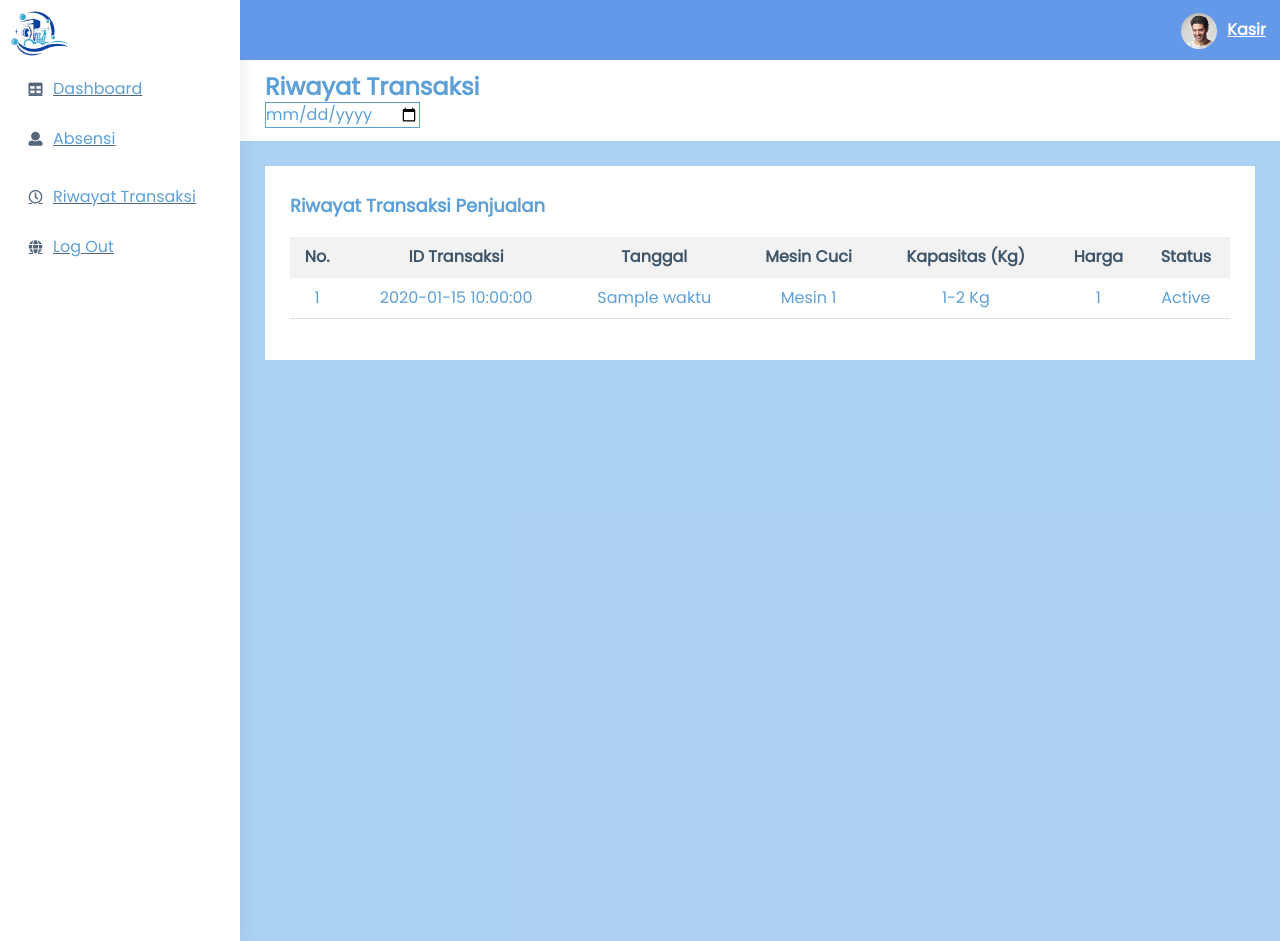
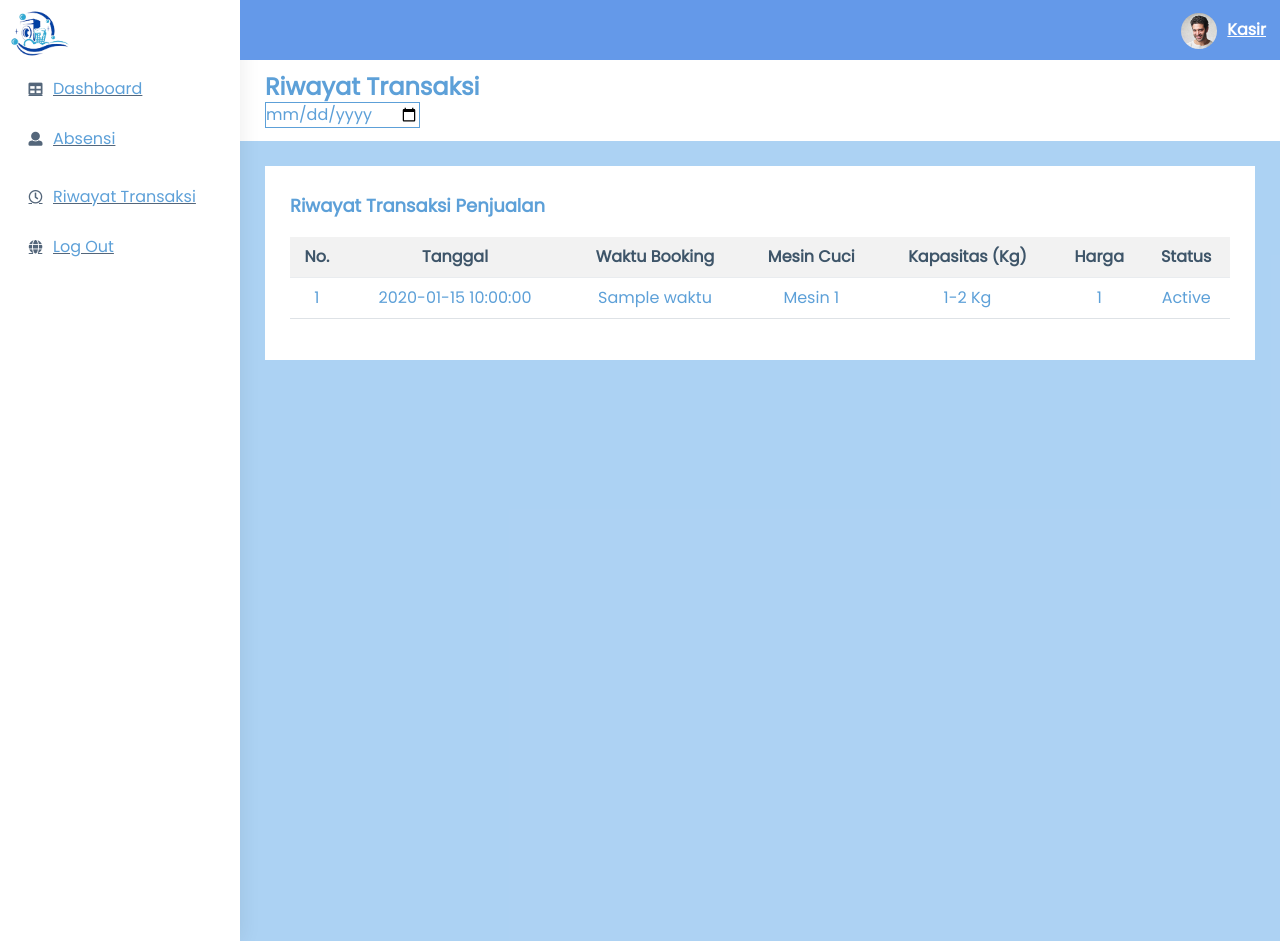
Before and after one commit to nicholaselvis/UAP-Laundry-Kelompok9, a CodeIgniter 4 app: template app/Views/riwayat_transaksi.php in a window 1280 px wide. Run offline with PHP 8.4 and a stand-in for CodeIgniter, Linux system fonts and the light colour scheme; the template is opened without the code that fills it: most values are stand-ins (such as "Sample title", 1, 10 or a date in 2020); some libraries are stand-ins or nearby versions.

Commit message:
finishhh

```diff
--- a/app/Views/riwayat_transaksi.php
+++ b/app/Views/riwayat_transaksi.php
@@ -95,8 +95,8 @@
                                     <thead>
                                         <tr>
                                             <th class="border-top-0">No.</th>
-                                            <th class="border-top-0">ID Transaksi</th>
                                             <th class="border-top-0">Tanggal</th>
+                                            <th class="border-top-0">Waktu Booking</th>
                                             <th class="border-top-0">Mesin Cuci</th>
                                             <th class="border-top-0">Kapasitas (Kg)</th>
                                             <th class="border-top-0">Harga</th>
```
